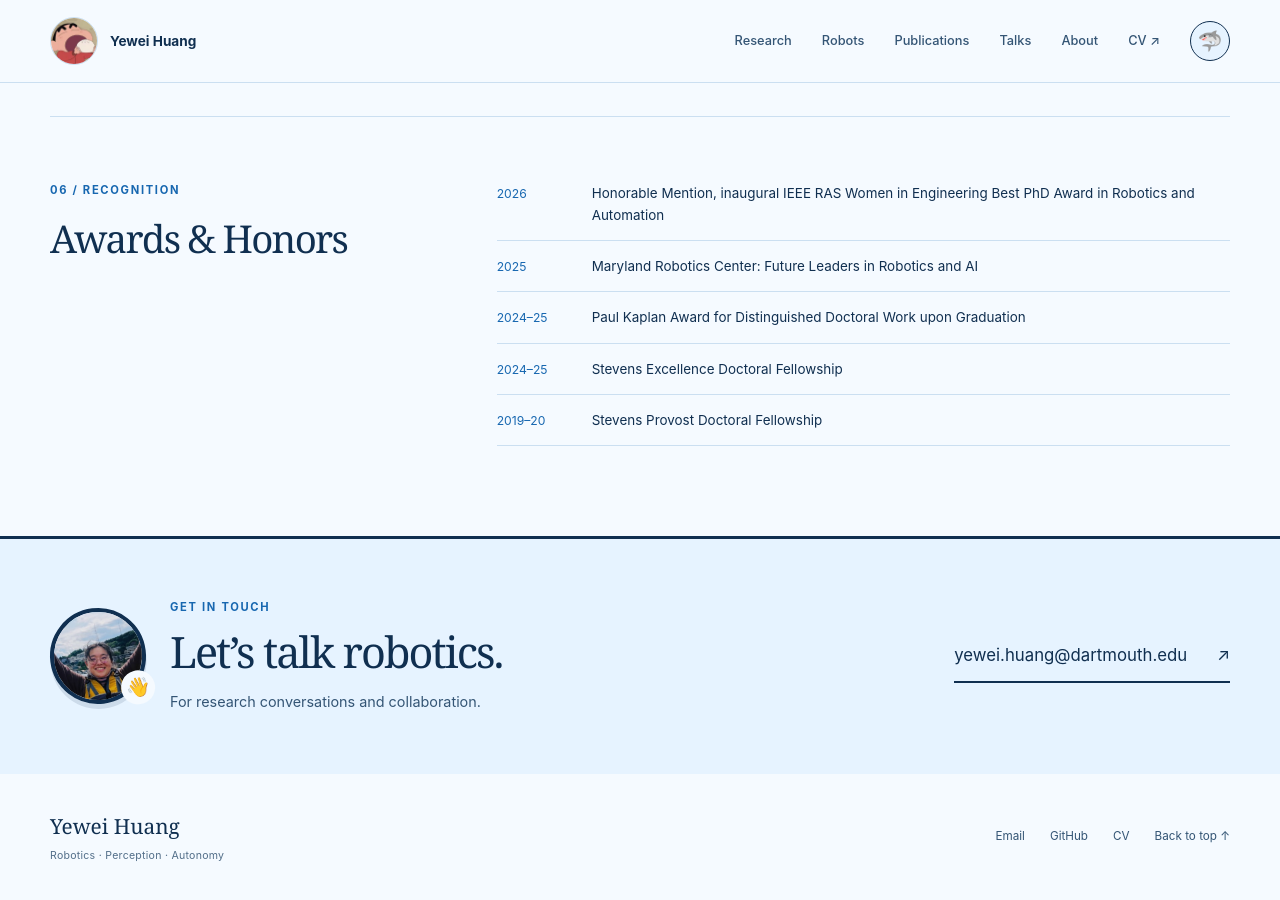
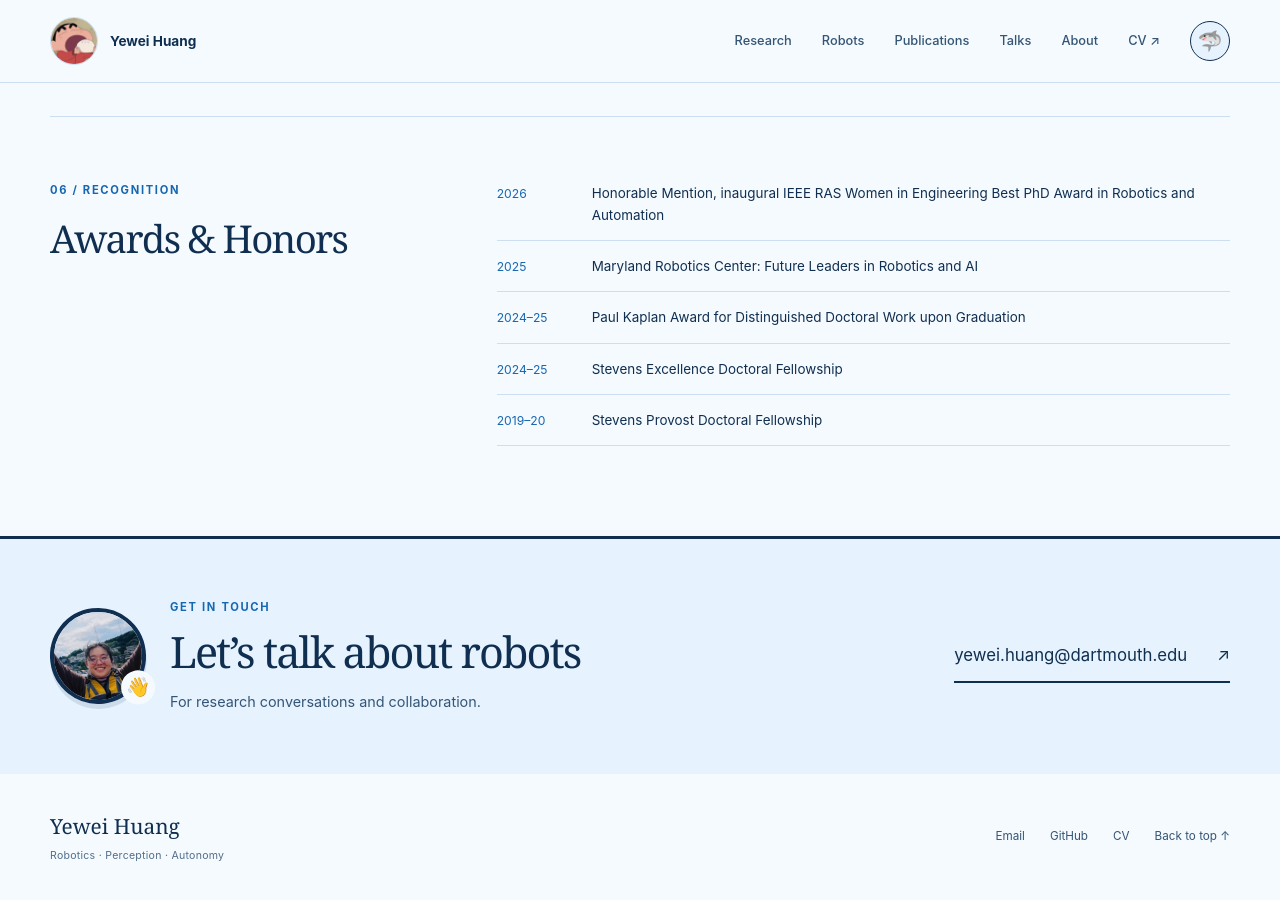
Before and after one commit to yeweihuang/yeweihuang.github.io, a Jekyll site: the page built from index.md, in a window 1280 px wide and 900 px high, scrolled down 6118 px. Built offline with Jekyll 4.4.1, drawn with Linux system fonts in a browser that asks for light colours.

Commit message:
Update contact heading to Let's talk about robots

```diff
--- a/index.md
+++ b/index.md
@@ -127,7 +127,7 @@ image: /assets/images/web/pinkboat-hero.jpg
   <div class="wrap contact-inner">
     <div class="contact-intro">
       <div class="contact-portrait"><span class="contact-portrait-photo"><img src="{{ '/assets/images/web/yeweihuang.jpg' | relative_url }}" width="600" height="501" loading="lazy" alt="Yewei Huang smiling while kayaking"></span><span class="contact-wave" aria-hidden="true">👋</span></div>
-      <div class="contact-copy"><p class="eyebrow">Get in touch</p><h2>Let’s talk robotics.</h2><p>For research conversations and collaboration.</p></div>
+      <div class="contact-copy"><p class="eyebrow">Get in touch</p><h2>Let’s talk about robots</h2><p>For research conversations and collaboration.</p></div>
     </div>
     <a class="contact-link" href="mailto:{{ site.email }}">{{ site.email }} <span aria-hidden="true">↗</span></a>
   </div>
```
